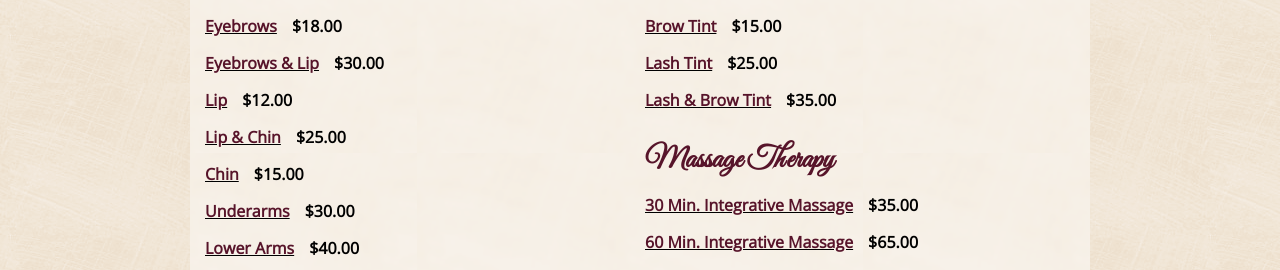
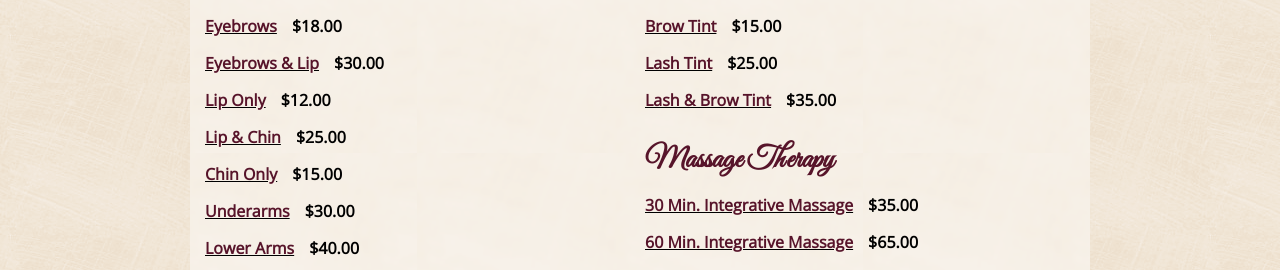
Before and after one commit to susanspedispa/susanspedispa.github.io, a Jekyll site: the page built from menu/spa.html, in a window 1280 px wide. Shown: the part 317-587 px from the top of the page. Built offline with Jekyll 4.4.1, drawn with Linux system fonts in a browser that asks for light colours.

Commit message:
Update spa.yml

```diff
--- a/_data/spa.yml
+++ b/_data/spa.yml
@@ -11,7 +11,7 @@ menu:
           price: $30.00
           description:
 
-        - name: Lip
+        - name: Lip Only
           price: $12.00
           description:
 
@@ -19,7 +19,7 @@ menu:
           price: $25.00
           description:
 
-        - name: Chin
+        - name: Chin Only
           price: $15.00
           description:
 
```
